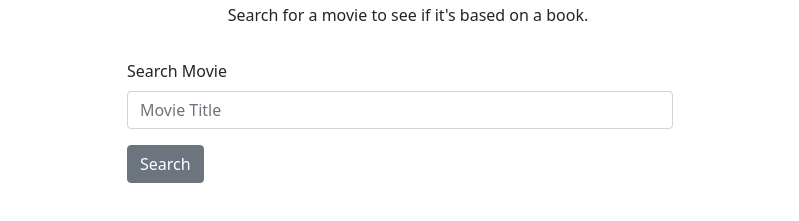
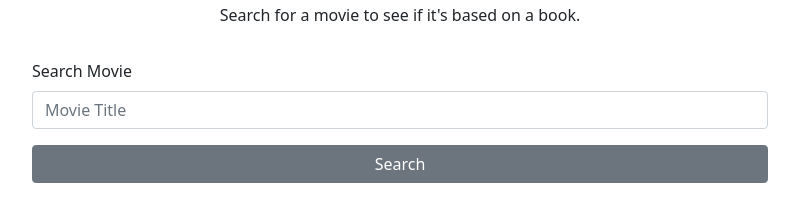
Before and after one commit to Vic-EOD/MovieBookApp, a website: page index.html in a window 1280 px wide. Shown: the part 69-290 px from the top of the page, without its empty margins (240-1039 px from the left). Drawn offline with nearby package versions, Linux system fonts and the light colour scheme.

Commit message:
adjusted button style

```diff
--- a/index.html
+++ b/index.html
@@ -15,11 +15,11 @@
   <body>
     <div class="container" id="mainContainer">
       <h1 class="text-center pt-3">Is It Based On A Book?</h1>
-      <p class="text-center ms-3">
+      <p class="text-center">
         Search for a movie to see if it's based on a book.
       </p>
       <form class="row justify-content-center" id="searchForm">
-        <div class="m-3 col-md-6">
+        <div class="m-3 col-md-8">
           <label class="form-label" for="searchQuery">Search Movie</label>
           <input
             class="form-control mb-3"
@@ -28,7 +28,9 @@
             name="searchQuery"
             placeholder="Movie Title"
           />
-          <button type="submit" class="btn btn-secondary">Search</button>
+          <div class="d-grid gap-2">
+            <button type="submit" class="btn btn-secondary">Search</button>
+          </div>
         </div>
       </form>
     </div>
```
